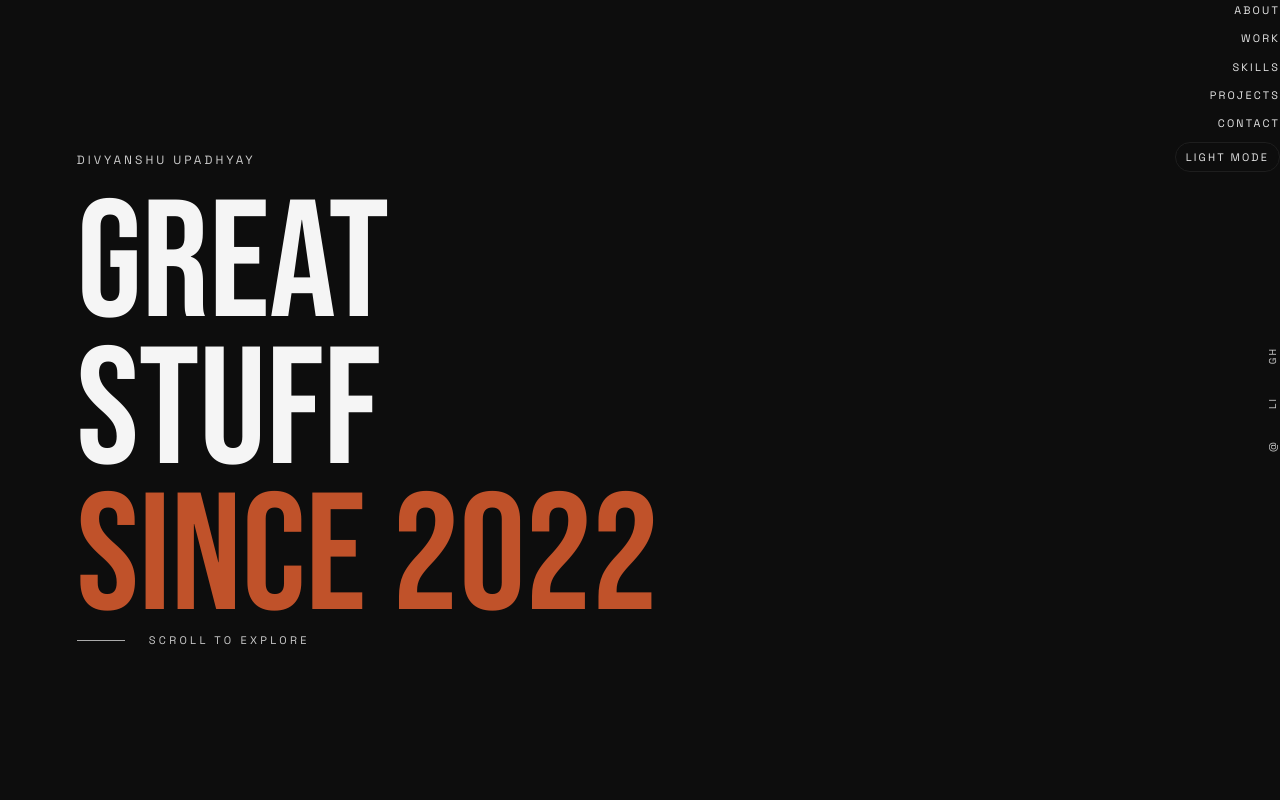
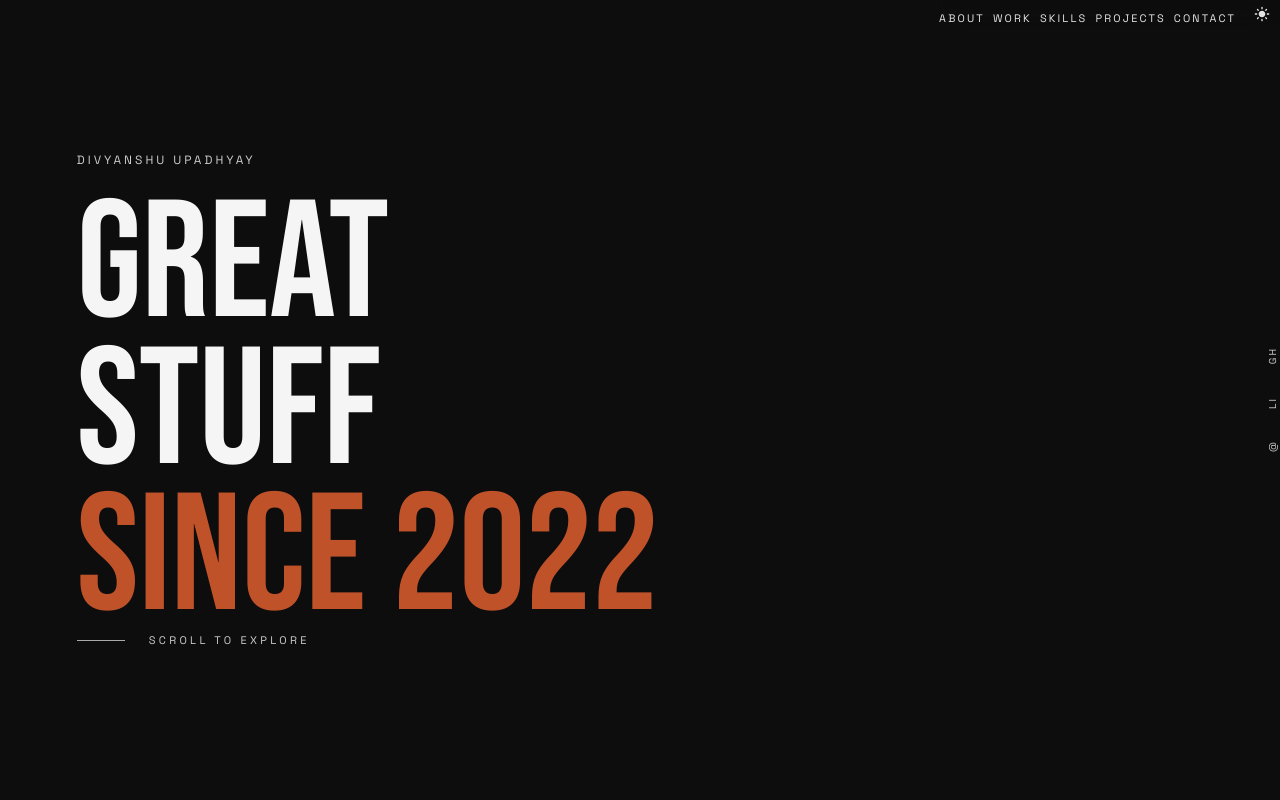
Before and after one commit to div-up/newPortfolio, a React (Vite) app: page / in a window 1280 px wide. Shown: the top 800 px of the page. Built offline with nearby package versions, Linux system fonts and the light colour scheme.

Commit message:
added react icons,changed menu style

```diff
--- a/package.json
+++ b/package.json
@@ -15,6 +15,7 @@
     "lucide-react": "^0.577.0",
     "react": "^19.2.0",
     "react-dom": "^19.2.0",
+    "react-icons": "^5.6.0",
     "tailwindcss": "^4.2.1"
   },
   "devDependencies": {
--- a/src/App.jsx
+++ b/src/App.jsx
@@ -21,7 +21,7 @@ export default function App() {
     <div className="min-h-screen" style={{ background: 'var(--app-bg)', color: 'var(--text)' }}>
       {/* <CustomCursor /> */}
       <Navbar theme={theme} onToggleTheme={toggleTheme} />
-      <main className="space-y-24">
+      <main className="space-y-24 mt-2">
         <Hero />
         <About />
         <Work />
--- a/src/components/Navbar.jsx
+++ b/src/components/Navbar.jsx
@@ -1,5 +1,6 @@
 import { useState, useEffect } from 'react';
 import { motion } from 'framer-motion';
+import { MdLightMode,MdDarkMode } from "react-icons/md";
 
 const LINKS = ['ABOUT','WORK','SKILLS','PROJECTS','CONTACT'];
 
@@ -22,9 +23,9 @@ export default function Navbar({ theme, onToggleTheme }) {
       initial={{ opacity: 0, y: -20 }}
       animate={{ opacity: 1, y: 0 }}
       transition={{ duration: 0.6 }}
-      className="fixed top-0 right-0 z-50 flex flex-col items-end gap-3 p-6 md:p-8"
+      className="fixed top-0 right-0 z-50 flex flex-col items-end gap-3 pr-6 md:p-8"
     >
-      <div className="flex flex-col items-end gap-2">
+      <div className="flex flex-col items-end gap-2 md:flex-row backdrop-blur-md">
         {LINKS.map((link) => (
           <button key={link} onClick={() => scrollTo(link)}
             style={{ fontFamily: 'Space Grotesk,sans-serif', fontSize: 'clamp(9px,0.85vw,11px)', letterSpacing: '0.2em', color: scrolled ? 'var(--muted)' : 'var(--link)', background: 'transparent', border: 'none', cursor: 'pointer', padding: '2px 0', transition: 'color 0.3s' }}
@@ -32,11 +33,11 @@ export default function Navbar({ theme, onToggleTheme }) {
             onMouseLeave={e => e.currentTarget.style.color = scrolled ? 'var(--muted)' : 'var(--link)'}
           >{link}</button>
         ))}
-        <button type="button" onClick={onToggleTheme}
-          style={{ fontFamily: 'Space Grotesk,sans-serif', fontSize: 'clamp(9px,0.85vw,11px)', letterSpacing: '0.2em', color: 'var(--link)', background: 'transparent', border: '1px solid var(--section-border)', borderRadius: '9999px', cursor: 'pointer', padding: '6px 10px', transition: 'color 0.3s, border-color 0.3s' }}
+        <button type="button" onClick={onToggleTheme} className='border-none'
+          style={{ fontFamily: 'Space Grotesk,sans-serif', color: 'var(--link)', background: 'transparent', cursor: 'pointer', padding: '6px 10px', transition: 'color 0.3s, border-color 0.3s' }}
           onMouseEnter={e => e.currentTarget.style.color = '#c0522a'}
           onMouseLeave={e => e.currentTarget.style.color = 'var(--link)'}
-        >{theme === 'dark' ? 'LIGHT MODE' : 'DARK MODE'}</button>
+        >{theme === 'dark' ? <MdLightMode /> : <MdDarkMode />}</button>
       </div>
     </motion.nav>
   );
```
Also changed, not shown: 1 other file (tests, documents, lock files or other folders).
